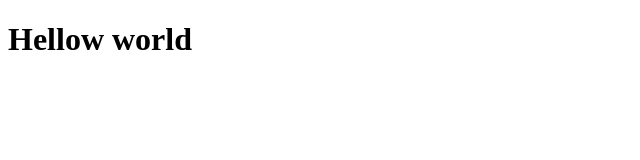
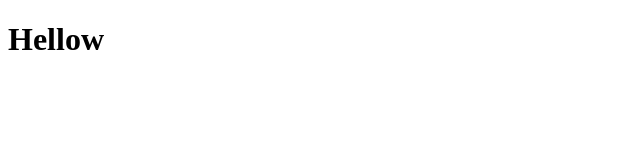
Before and after one commit to BadisAbid/HelloWorld, a plain HTML site: page index.html in a window 1280 px wide. Shown: the whole page, without its empty margins (0-640 px from the left). Drawn offline with Linux system fonts and the light colour scheme.

Commit message:
Update index.html

```diff
--- a/index.html
+++ b/index.html
@@ -3,6 +3,6 @@
   <head>
   </head>
   <body>
-    <h1>Hellow world</h1>
+    <h1>Hellow </h1>
   </body>
 </html>
```
